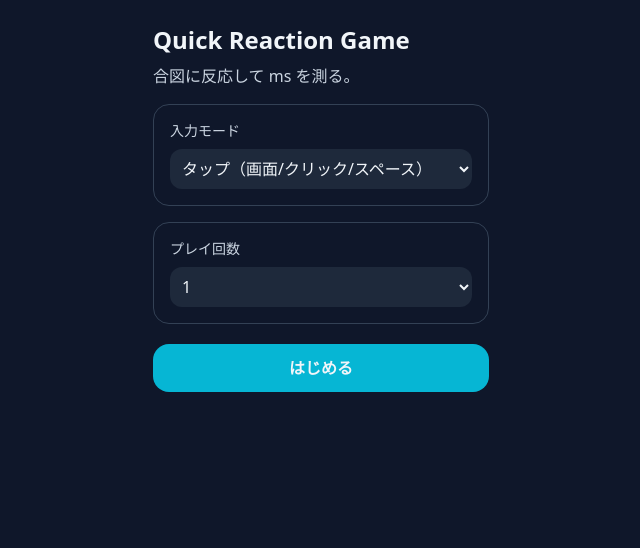
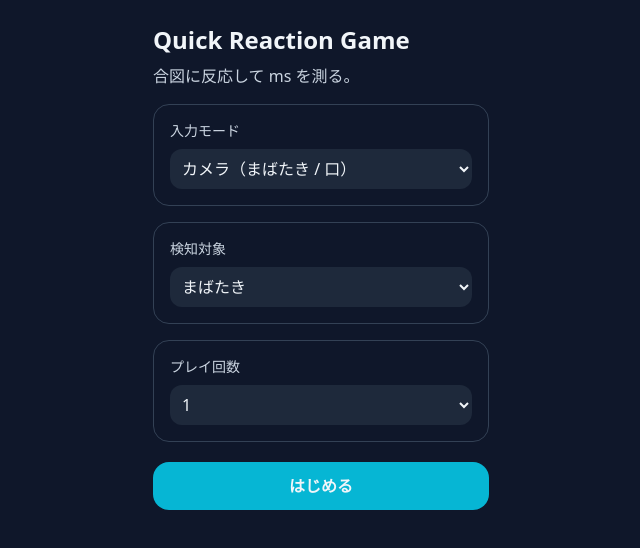
Before and after one commit to seiya-matsuoka/quick-reaction-game, a React (Vite) app: page / in a window 1280 px wide. Shown: the top 548 px of the page, without its empty margins (319-959 px from the left). Built offline with nearby package versions, Linux system fonts and the light colour scheme.

Commit message:
feat(ui): 初期選択の変更と画面表示文言を一部調整

```diff
--- a/src/App.tsx
+++ b/src/App.tsx
@@ -11,8 +11,8 @@ export default function App() {
   const [page, setPage] = useState<Page>('home');
   const [lastSummary, setLastSummary] = useState<SessionSummary | null>(null);
   const [totalTrials, setTotalTrials] = useState<number>(1);
-  const [inputMode, setInputMode] = useState<InputMode>('tap');
-  const [cameraKind, setCameraKind] = useState<CameraKind>('mouth');
+  const [inputMode, setInputMode] = useState<InputMode>('camera');
+  const [cameraKind, setCameraKind] = useState<CameraKind>('blink');
 
   return (
     <div className="min-h-dvh overflow-hidden bg-slate-900 text-slate-100">
@@ -86,8 +86,8 @@ function Home({
           value={inputMode}
           onChange={(e) => onChangeInputMode(e.target.value as 'tap' | 'camera')}
         >
-          <option value="tap">タップ（画面/クリック/スペース）</option>
-          <option value="camera">カメラ（プレビューのみ）</option>
+          <option value="camera">カメラ（まばたき / 口）</option>
+          <option value="tap">タップ（クリック / スペース）</option>
         </select>
       </div>
 
@@ -100,8 +100,8 @@ function Home({
             value={cameraKind}
             onChange={(e) => onChangeCameraKind(e.target.value as CameraKind)}
           >
+            <option value="blink">まばたき</option>
             <option value="mouth">口の開き</option>
-            <option value="blink">まばたき</option>
           </select>
         </div>
       )}
@@ -389,12 +389,14 @@ function MeasureTap({
         )}
       </button>
 
+      {inputMode === 'tap' && (
         <p className="mt-3 text-xs text-slate-400">
           画面タップ / 画面クリック / スペース / Enter で反応。
           {single
             ? ' 合図前に押すと「早すぎ！」になり、仕切り直します。'
             : ' 合図前に押すと「早すぎ！」になり、同じ試行を仕切り直します。'}
         </p>
+      )}
     </div>
   );
 }
--- a/src/components/CameraPreview.tsx
+++ b/src/components/CameraPreview.tsx
@@ -199,17 +199,11 @@ export default function CameraPreview({
   }, [cam.playing]);
 
   const label = mode === 'mouth' ? 'mouth' : 'blink';
-  const calText =
-    mode === 'mouth' ? 'キャリブ中…（口を閉じて静止）' : 'キャリブ中…（目を開けたまま静止）';
 
   return (
     <div className={hidden ? 'hidden' : ''}>
       <div className="mb-2 flex items-center justify-between">
-        <div className="whitespace-nowrap text-sm text-slate-300">
-          カメラプレビュー
-          {ready ? '' : '（初期化中…）'}
-          {calibrating ? `（${calText.replace('キャリブ中…', 'キャリブ中')}）` : ''}
-        </div>
+        <div className="whitespace-nowrap text-sm text-slate-300">カメラプレビュー</div>
         <div className="flex items-center gap-3">
           <label className="flex items-center gap-1 text-xs text-slate-300">
             <input type="checkbox" checked={mirrored} onChange={() => setMirrored((v) => !v)} />
```
Lines whose indentation alone changed are shown as unchanged.
